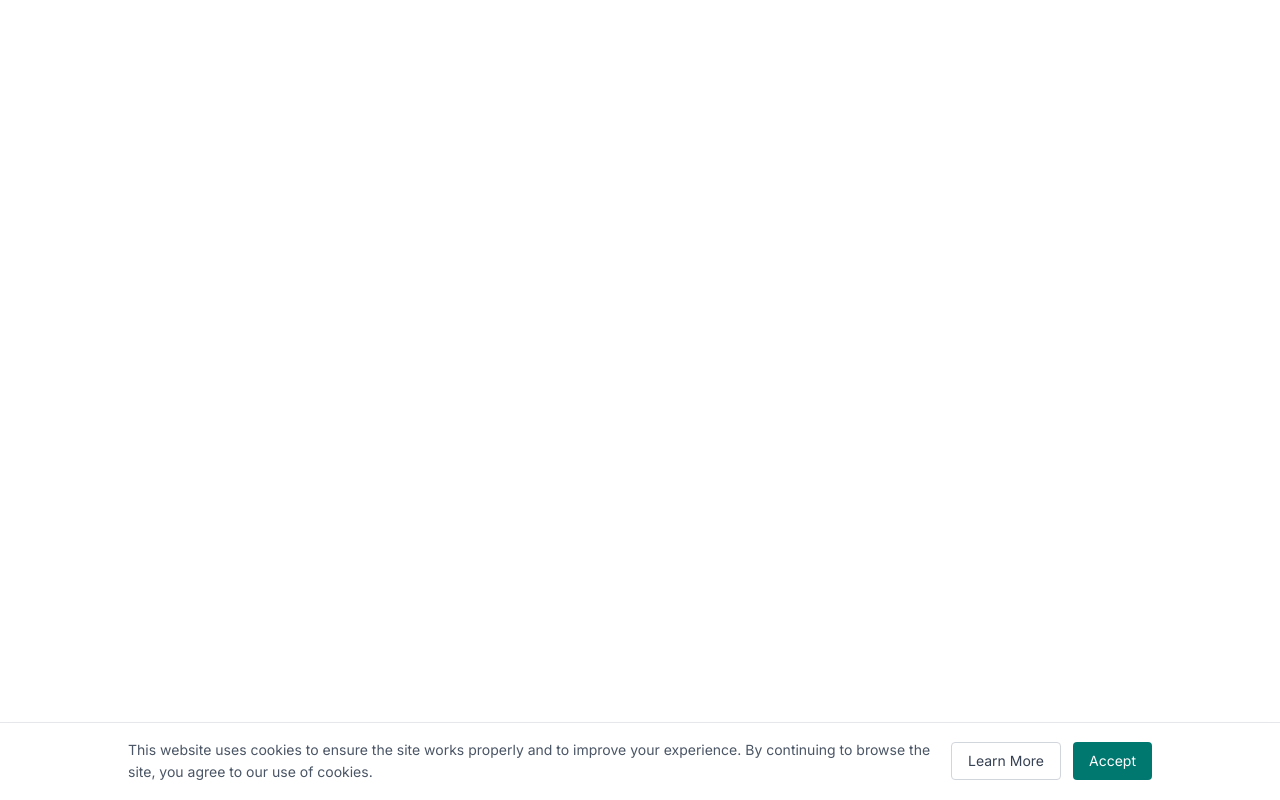
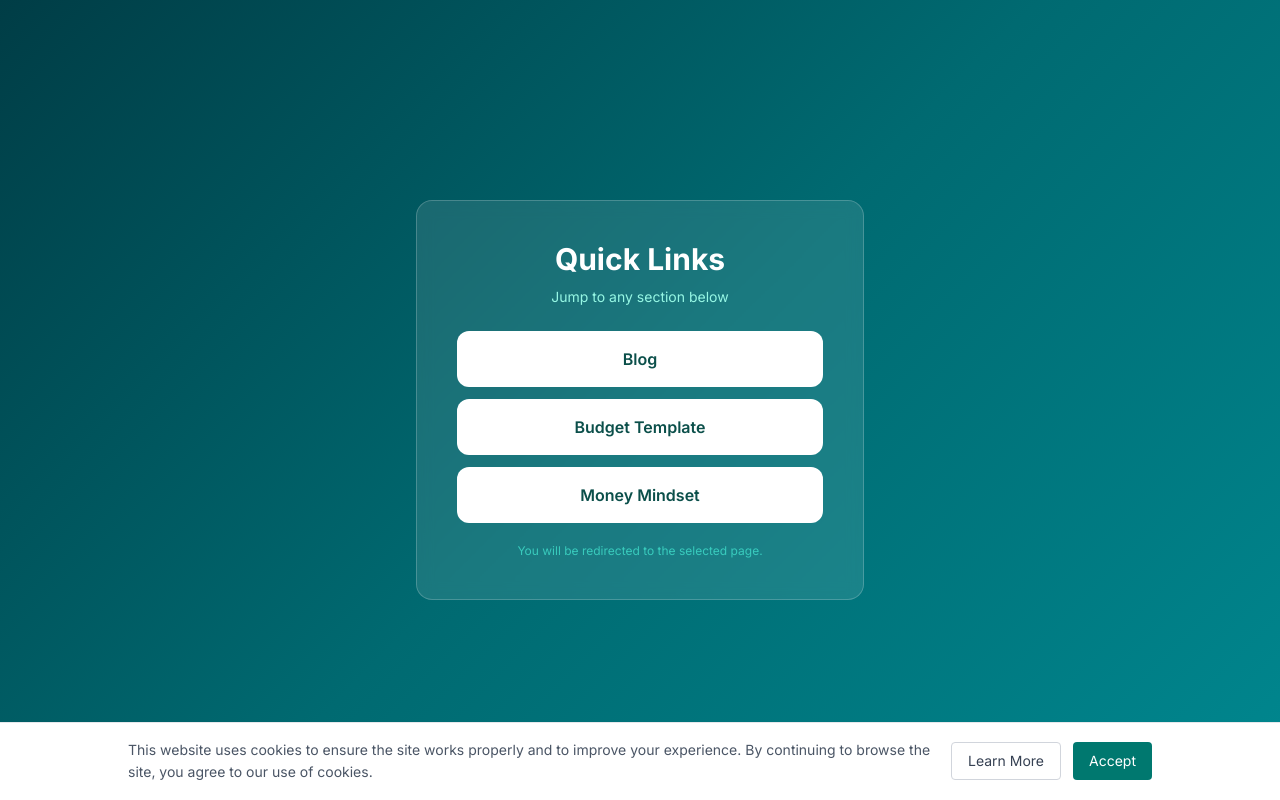
Before and after one commit to apunu-inc/mindthenaira, a React (Vite) app: page /links in a window 1280 px wide. Built offline with nearby package versions, Linux system fonts and the light colour scheme.

Commit message:
Added a new page that has links to important pages

```diff
--- a/src/App.jsx
+++ b/src/App.jsx
@@ -5,6 +5,7 @@ import Services from "./pages/Services";
 import HowItWorks from "./pages/HowItWorks";
 import BudgetTemplate from "./pages/BudgetTemplate";
 import Contact from "./pages/Contact";
+import Links from "./pages/Links";
 import TermsOfService from "./pages/TermsOfService";
 import Privacy from "./pages/Privacy";
 import CookiesPolicy from "./pages/CookiesPolicy";
@@ -30,6 +31,7 @@ function App() {
         <Route path="/budget-template" element={<BudgetTemplate />} />
         <Route path="/blog" element={<Blog />} />
         <Route path="/contact" element={<Contact />} />
+        <Route path="/links" element={<Links />} />
         <Route path="/terms-of-service" element={<TermsOfService />} />
         <Route path="/privacy-policy" element={<Privacy />} />
         <Route path="/cookies-policy" element={<CookiesPolicy />} />
--- a/src/components/Footer.jsx
+++ b/src/components/Footer.jsx
@@ -76,6 +76,14 @@ const Footer = () => {
                   className="hover:text-teal-400 transition-colors"
                 >
                   Contact
+                </Link>
+              </li>
+              <li>
+                <Link
+                  to="/links"
+                  className="hover:text-teal-400 transition-colors"
+                >
+                  Links
                 </Link>
               </li>
             </ul>
--- /dev/null
+++ b/src/pages/Links.jsx
@@ -0,0 +1,54 @@
+import { Link } from "react-router-dom";
+
+export default function Links() {
+  return (
+    <div
+      className="min-h-screen flex items-center justify-center px-4 py-12"
+      style={{
+        background:
+          "linear-gradient(135deg, #003d46 0%, #006A71 50%, #00878f 100%)",
+      }}
+    >
+      <div className="w-full max-w-md">
+        <div className="bg-white/10 backdrop-blur-sm border border-white/20 rounded-2xl p-8 md:p-10">
+          <div className="text-center mb-6">
+            {/* <div className="text-4xl mb-3">🔗</div> */}
+            <h1 className="text-white text-2xl sm:text-3xl font-bold leading-tight">
+              Quick Links
+            </h1>
+            <p className="text-teal-200 text-sm mt-2">
+              Jump to any section below
+            </p>
+          </div>
+
+          <div className="space-y-3">
+            <Link
+              to="/blog"
+              className="block w-full p-4 rounded-xl bg-white text-teal-900 font-semibold hover:bg-teal-50 transition-all hover:shadow-lg text-center"
+            >
+              Blog
+            </Link>
+
+            <Link
+              to="/budget-template"
+              className="block w-full p-4 rounded-xl bg-white text-teal-900 font-semibold hover:bg-teal-50 transition-all hover:shadow-lg text-center"
+            >
+              Budget Template
+            </Link>
+
+            <Link
+              to="/money-mindset"
+              className="block w-full p-4 rounded-xl bg-white text-teal-900 font-semibold hover:bg-teal-50 transition-all hover:shadow-lg text-center"
+            >
+              Money Mindset
+            </Link>
+          </div>
+
+          <p className="text-xs text-teal-300/70 mt-5 text-center">
+            You will be redirected to the selected page.
+          </p>
+        </div>
+      </div>
+    </div>
+  );
+}
--- a/src/pages/blog/DoYouKnowYourFinancialStatus.jsx
+++ b/src/pages/blog/DoYouKnowYourFinancialStatus.jsx
@@ -292,7 +292,7 @@ const DoYouKnowYourFinancialStatus = () => {
             >
               here
             </a>
-            . or make a copy of our free net worth calculator via{" "}
+            or make a copy of our free net worth calculator via{" "}
             <a
               href="https://docs.google.com/spreadsheets/d/1PlofW5ZH9RxN5dWeJ32_mHiq4Me1QgdBQAho778FZ9w/edit?gid=0#gid=0"
               target="_blank"
```
